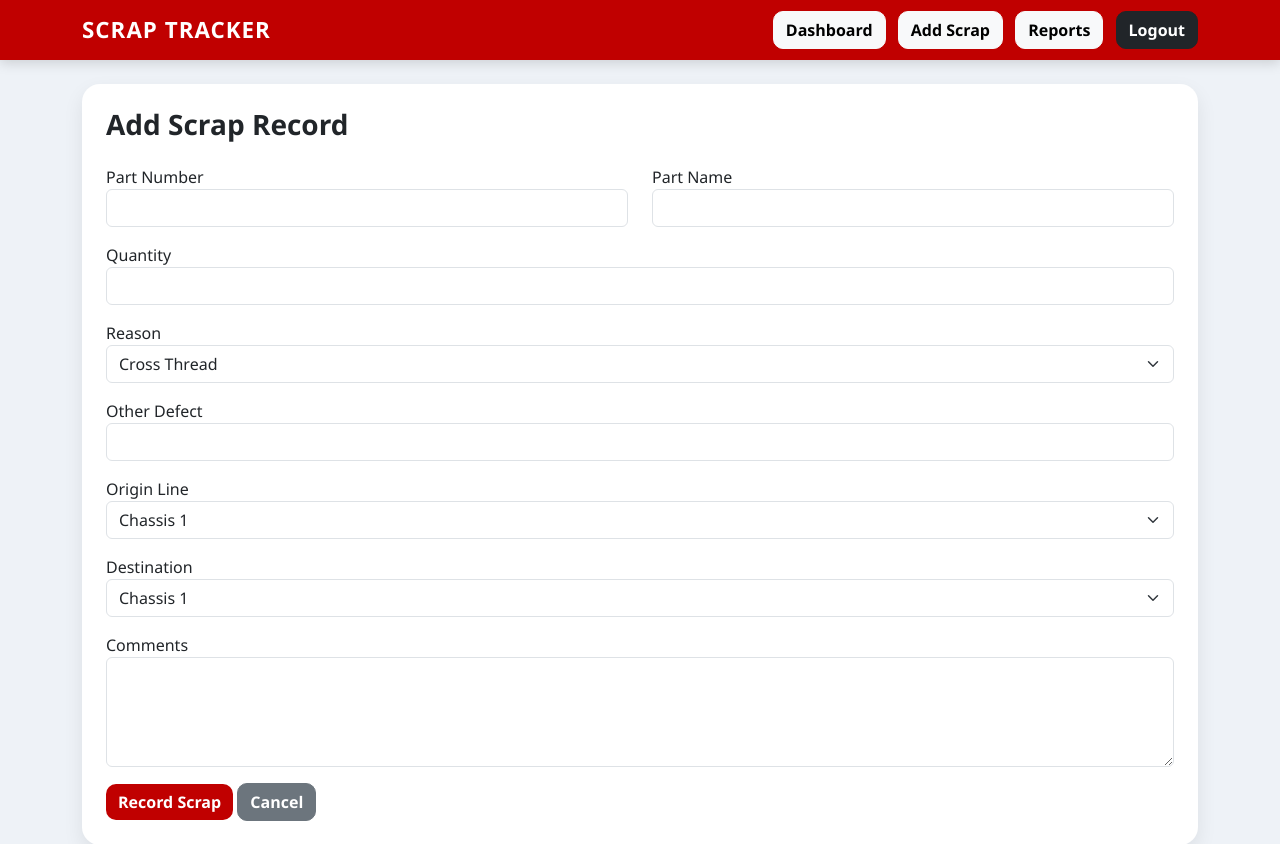
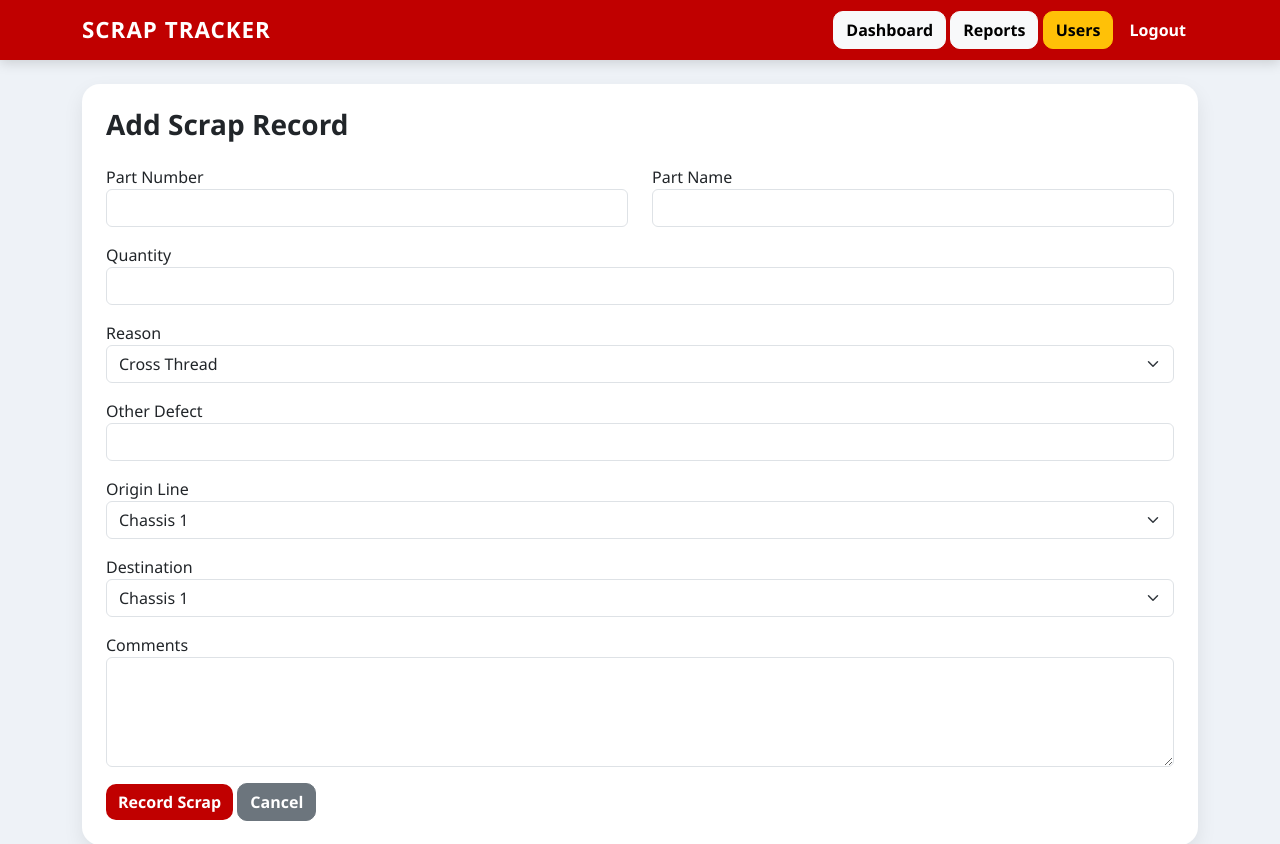
Before and after one commit to hgooders/SCRAP-TRACKER-V2, a Flask app: page /add-scrap in a window 1280 px wide. Shown: the top 844 px of the page. Run offline with Flask 3, Linux system fonts and the light colour scheme; a user stored in the database is signed in; data comes from the database, SQL or seed files in the repository.

Commit message:
Update base.html

```diff
--- a/templates/base.html
+++ b/templates/base.html
@@ -14,7 +14,6 @@
 <body>
 
 <nav class="navbar navbar-expand-lg mb-4">
-
     <div class="container">
 
         <a class="navbar-brand" href="/dashboard">
@@ -25,19 +24,21 @@
 
         <div>
 
-            <a href="/dashboard" class="btn btn-light nav-btn">
+            <a href="/dashboard" class="btn btn-light">
                 Dashboard
             </a>
 
-            <a href="/add-scrap" class="btn btn-light nav-btn">
-                Add Scrap
-            </a>
-
-            <a href="/reports" class="btn btn-light nav-btn">
+            <a href="/reports" class="btn btn-light">
                 Reports
             </a>
 
-            <a href="/logout" class="btn btn-dark nav-btn">
+            {% if current_user.role == "admin" %}
+            <a href="/admin/users" class="btn btn-warning">
+                Users
+            </a>
+            {% endif %}
+
+            <a href="/logout" class="btn btn-danger">
                 Logout
             </a>
 
@@ -46,8 +47,9 @@
         {% endif %}
 
     </div>
+</nav>
 
-</nav>
+
 
 <div class="container">
 
```
